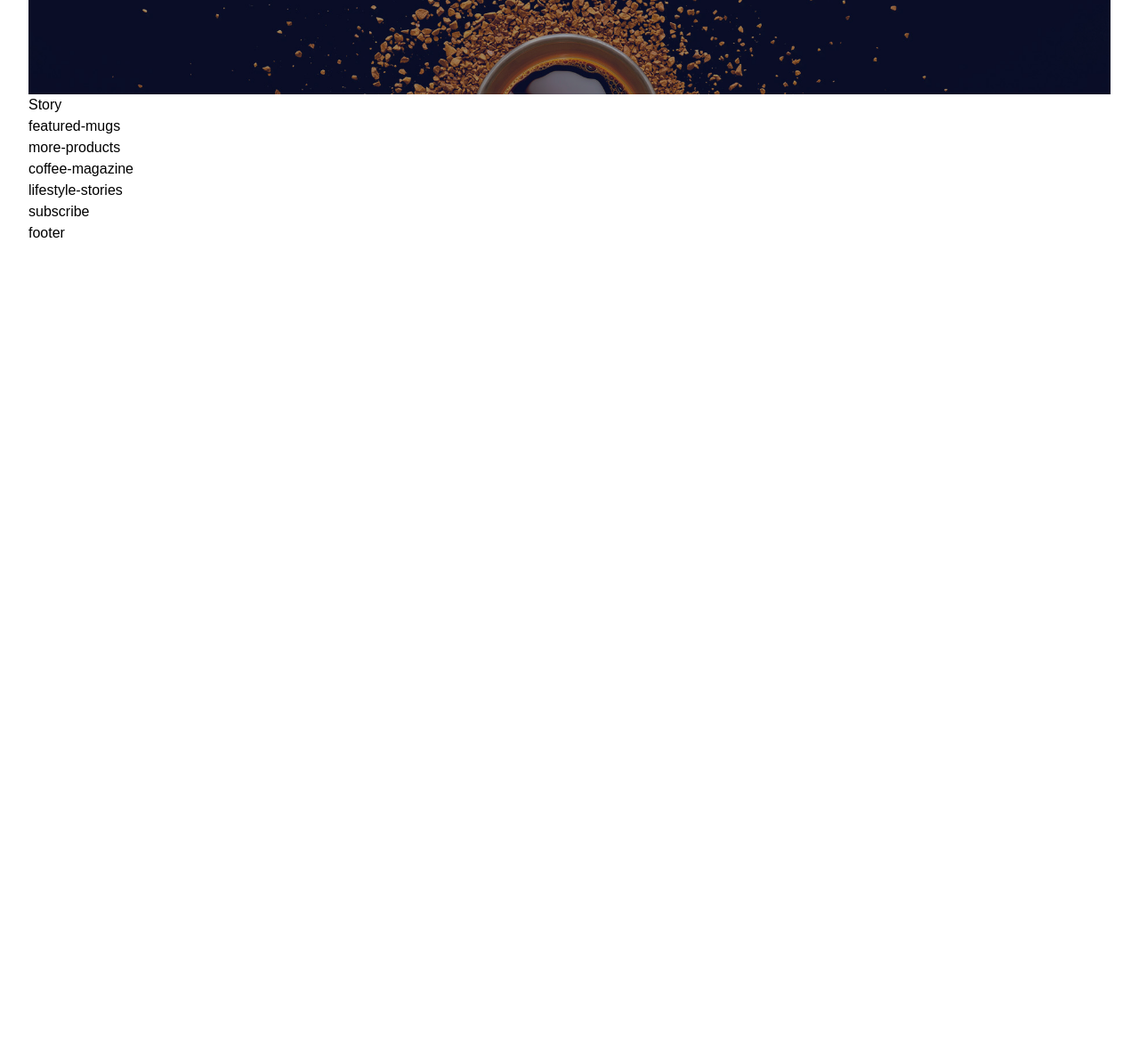
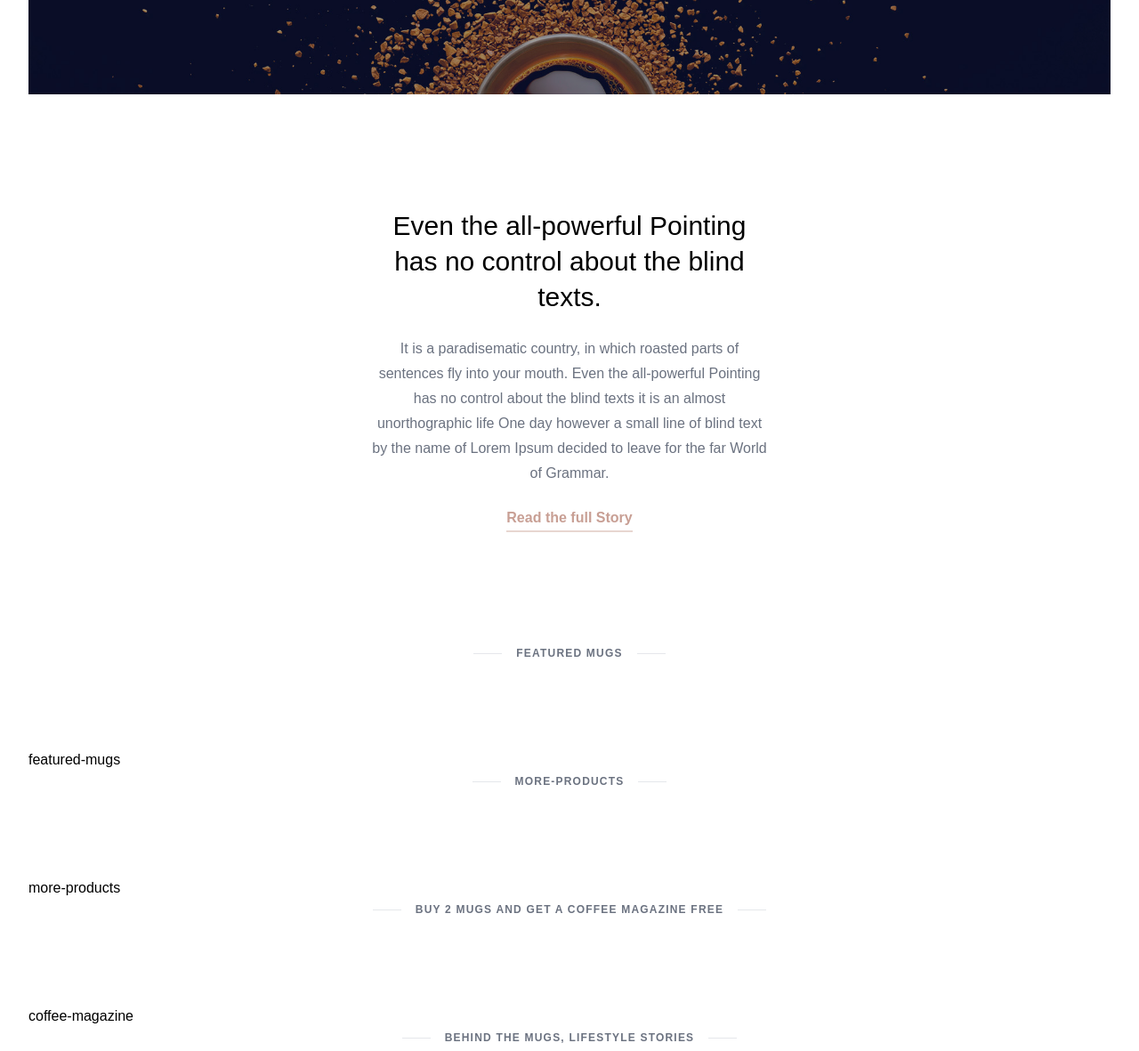
Before and after one commit to JiyeonVui/TailwindCSS_Tur, a website: page tailwindCSS-coffee-style/public/index.html in a window 1280 px wide. Shown: the part 500-1681 px from the top of the page at 89% size. Before the commit the page ends 800 px from the top, so only its background shows below. Drawn offline with Linux system fonts and the light colour scheme.

Commit message:
Story content

```diff
--- a/tailwindCSS-coffee-style/public/index.html
+++ b/tailwindCSS-coffee-style/public/index.html
@@ -69,12 +69,65 @@
             </div>
           </div>
 
-          <div class="story">Story</div>
-          <div class="featured-mugs">featured-mugs</div>
+          <div class="story">
+            <div class="w-full h-full flex justify-center items-center">
+              <div class="px-4 sm:px-16 md:px-32 lg:px-64 xl:px-96 py-32 text-center">
+                <div class="text-3xl leading-10 mb-6">
+                  Even the all-powerful Pointing has no control about the blind texts.
+                </div>
+                <div class="text-gray-500 leading-7 mb-6">
+                  It is a paradisematic country, in which roasted parts of sentences fly into your mouth.
+                  Even the all-powerful Pointing has no control about the blind texts it is an almost
+                  unorthographic life One day however a small line of blind text by the name of Lorem
+                  Ipsum decided to leave for the far World of Grammar.
+                </div>
+                <div class="">
+                  <a href="#" class="font-semibold text-coffee-200 hover:text-coffee-400 relative after:lg:absolute after:lg:-bottom-2 after:lg:left-0
+                  after:lg:bg-coffee-50 hover:after:bg-coffee-200 after:lg:h-0.5 after:lg:w-full after:lg:transition-all after:lg:ease-in-out
+                  after:lg:duration-400">Read the full Story</a>
+                </div>
+              </div>
+            </div>
+          </div>
+
+          <div class="ct-subheadline">
+            <div class="ct-subheadline-deco-line"></div>
+            <div class="ct-subheadline-label">Featured mugs</div>
+            <div class="ct-subheadline-deco-line"></div>
+          </div>
+
+          <div class="featured-mugs">
+            featured-mugs
+          </div>
+
+          <div class="ct-subheadline">
+            <div class="ct-subheadline-deco-line"></div>
+            <div class="ct-subheadline-label">More-products</div>
+            <div class="ct-subheadline-deco-line"></div>
+          </div>
+
           <div class="more-products">more-products</div>
+
+          <div class="ct-subheadline">
+            <div class="ct-subheadline-deco-line"></div>
+            <div class="ct-subheadline-label">Buy 2 mugs and get a coffee magazine free</div>
+            <div class="ct-subheadline-deco-line"></div>
+          </div>
+
           <div class="coffee-magazine">coffee-magazine</div>
+
+          <div class="ct-subheadline">
+            <div class="ct-subheadline-deco-line"></div>
+            <div class="ct-subheadline-label">Behind the mugs, lifestyle stories</div>
+            <div class="ct-subheadline-deco-line"></div>
+          </div>
+
           <div class="lifestyle-stories">lifestyle-stories</div>
+
+
+
           <div class="subscribe">subscribe</div>
+
         </main>
 
         <footer>
--- a/tailwindCSS-coffee-style/src/input.css
+++ b/tailwindCSS-coffee-style/src/input.css
@@ -5,8 +5,8 @@
 
 
 .ct-top-menu-item {
-    @apply cursor-pointer py-1 hover:text-light-coffee relative after:lg:absolute after:lg:bottom-0 after:lg:left-0
-    after:lg:bg-light-coffee after:lg:h-0.5 after:lg:w-0 hover:after:lg:w-full after:lg:transition-all after:lg:ease-in-out after:lg:duration-300;
+    @apply cursor-pointer py-1 hover:text-coffee-200 relative after:lg:absolute after:lg:bottom-0 after:lg:left-0
+    after:lg:bg-coffee-200 after:lg:h-0.5 after:lg:w-0 hover:after:lg:w-full after:lg:transition-all after:lg:ease-in-out after:lg:duration-300;
 }
 
 .ct-icon {
@@ -24,3 +24,15 @@
 .ct-top-menu-item-active {
     @apply text-gray-800;
 }
+
+.ct-subheadline {
+    @apply flex justify-center items-center mb-24
+}
+
+.ct-subheadline-label {
+    @apply uppercase mx-4 tracking-widest text-gray-500 font-semibold text-[12px] text-center
+}
+
+.ct-subheadline-deco-line {
+    @apply w-8 h-px bg-gray-200
+}
--- a/tailwindCSS-coffee-style/tailwind.config.js
+++ b/tailwindCSS-coffee-style/tailwind.config.js
@@ -4,7 +4,12 @@ module.exports = {
   theme: {
     extend: {
       colors:{
-        'light-coffee': '#C89F94'
+        'coffee': {
+          50: '#E8D6D0',
+          200: '#C89F94',
+          400: '#A25F4B',
+          600: '#744838'
+        }
       },
       fontFamily : {
         Karla : ['Karla', 'sans-serif']
```
Also changed, not shown: tailwindCSS-coffee-style/public/output.css.
